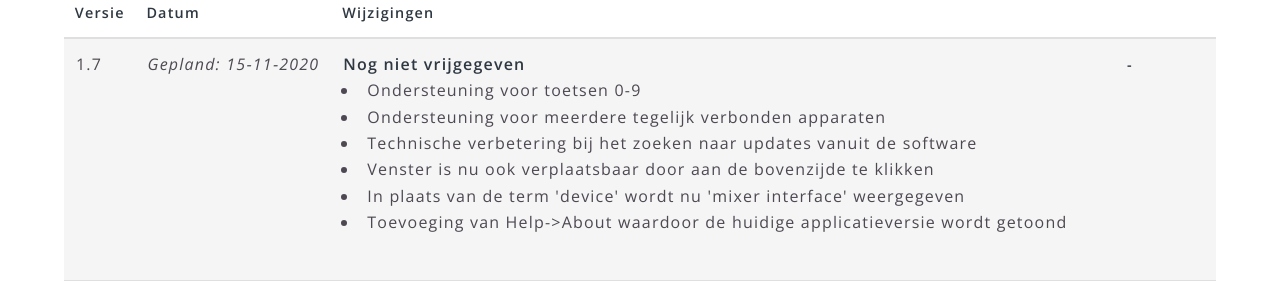
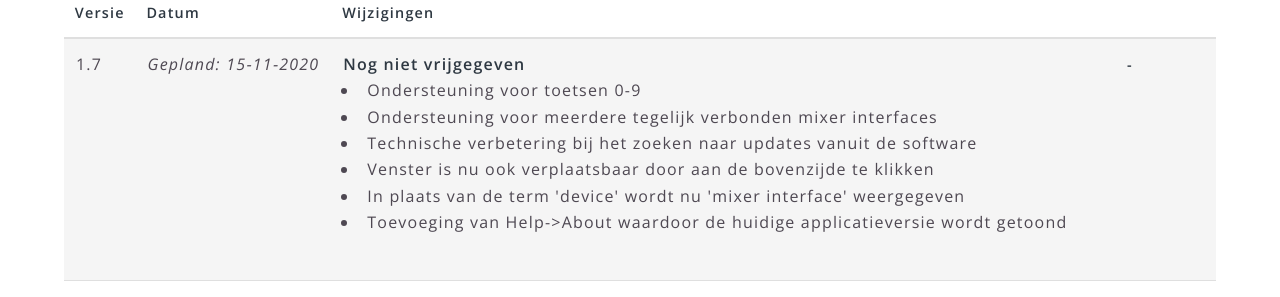
Before and after one commit to xsivreyer/musikstart, a Jekyll site: the page built from software.html, in a window 1280 px wide and 900 px high, scrolled down 641 px. Shown: the part 154-451 px from the top of the window. Built offline with Jekyll 4.4.1, drawn with Linux system fonts in a browser that asks for light colours.

Commit message:
Mixer interface

```diff
--- a/software.html
+++ b/software.html
@@ -34,7 +34,7 @@ title: Software
                         <b>Nog niet vrijgegeven</b><br />
                         <ul>
                             <li>Ondersteuning voor toetsen 0-9</li>
-                            <li>Ondersteuning voor meerdere tegelijk verbonden apparaten</li>
+                            <li>Ondersteuning voor meerdere tegelijk verbonden mixer interfaces</li>
                             <li>Technische verbetering bij het zoeken naar updates vanuit de software</li>
                             <li>Venster is nu ook verplaatsbaar door aan de bovenzijde te klikken</li>
                             <li>In plaats van de term 'device' wordt nu 'mixer interface' weergegeven</li>
```
